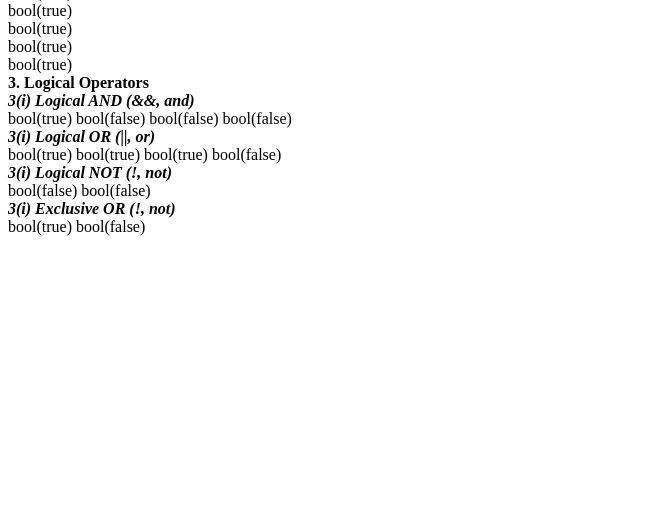
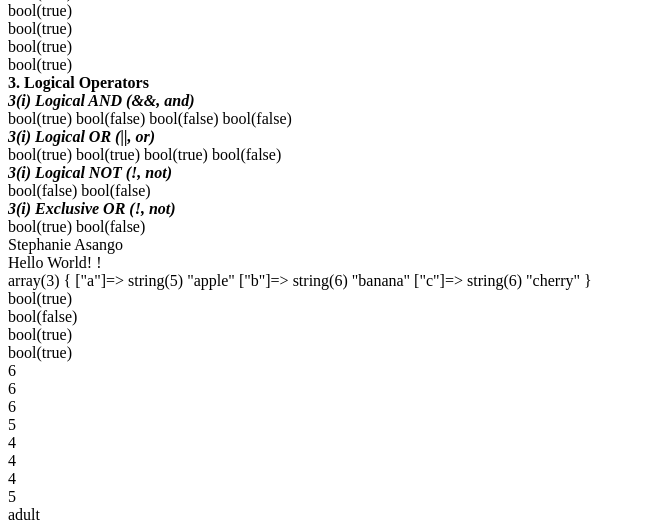
Before and after one commit to StephanieAsango/webdevelopment, a PHP site: page /operators.php in a window 1280 px wide. Shown: the part 438-970 px from the top of the page, without its empty margins (0-645 px from the left). Before the commit the page ends 674 px from the top, so only its background shows below. Run offline with PHP 8.4, Linux system fonts and the light colour scheme.

Commit message:
Update operators.php

```diff
--- a/operators.php
+++ b/operators.php
@@ -139,4 +139,91 @@ var_dump(true xor false); //bool(true)
 var_dump(true xor true); //bool(false)
 
 // Tommorow -String operations
+// String operations
+// Operators for working with strings
+// Concatenation(.)
+$firstName = "Stephanie";
+$lastName = "Asango";
+$fullname= "<br>" . $firstName ." ".  $lastName . "<br>";
+echo $fullname; //Stephanie Asango
+
+// Concatenaton assignment(=.)
+$text = "Hello";
+$text .= " World!"; //$text now conatins hello World
+$text .=" !";// Text now contains hello world
+echo $text . "<br>";
+
+// Array Operators
+// Operators for working with arrays
+// Union (+)
+$array1 = ["a" => "apple", "b" =>"banana"];
+$array2 = ["b" =>"blueberry", "c"=> "cherry"];
+$result = $array1 + $array2;
+var_dump( $result);
+// Result; ["a" => "apple", "b" =>"banana", "c"=> "cherry"]
+// Note ; if keys exist in both arrays, the first array's value are kept
+echo "<br>";
+// Equality(==)
+$array1 =[1, 2, 3];
+$array2 =[1, 2, 3];
+var_dump($array1 == $array2);// bool(true)
+
+echo "<br>";
+// Identity (===)
+$array1 =[1, 2, 3];
+$array2 =["1", "2", "3"];
+var_dump($array1 === $array2);// bool(false) diffrent types
+
+echo "<br>";
+// Inequality(!=, <>)
+var_dump($array1 == $array2);// bool(true)
+
+echo "<br>";
+// Non-Identity (!==)
+var_dump($array1 !== $array2);
+
+echo "<br>";
+// Increment decrement operators
+
+// These operators increase or decrease variables by one
+// Pre-increment(++$x)
+$x = 5;
+$y = ++$x; // $x will be incremented to 6 then added to $y
+// $x is 6 and $y is 6
+
+echo $x."<br>";
+echo $y."<br>";
+
+// post increment ($x++)
+$x = 5;
+$y = $x++; // $x is assigned to $y then incremented to 6
+// $x is 6 while $y is 5
+echo $x."<br>";
+echo $y."<br>";
+
+// Predecrement (--$x)
+$x = 5;
+$y = --$x;// $x will be decremented to 4 then assigned to $y
+// $x is 4 while $y is 4
+echo $x."<br>";
+echo $y."<br>";
+
+// post decrement
+$x = 5;
+$y = $x--; // $x is assigned to $y then decremented to 6
+// $x is 4 while $y is 5
+echo $x."<br>";
+echo $y."<br>";
+
+// Special operators
+// PHP includes some special operators for specific purposes
+
+// Ternary operators (?:)
+$age = 20;
+$status = ($age >= 18 ?"adult" :"minor");
+// If condition is true , first value is returned ; otherwise second value is returned
+
+echo $status ." <br>";
+
+
 ?>
```
